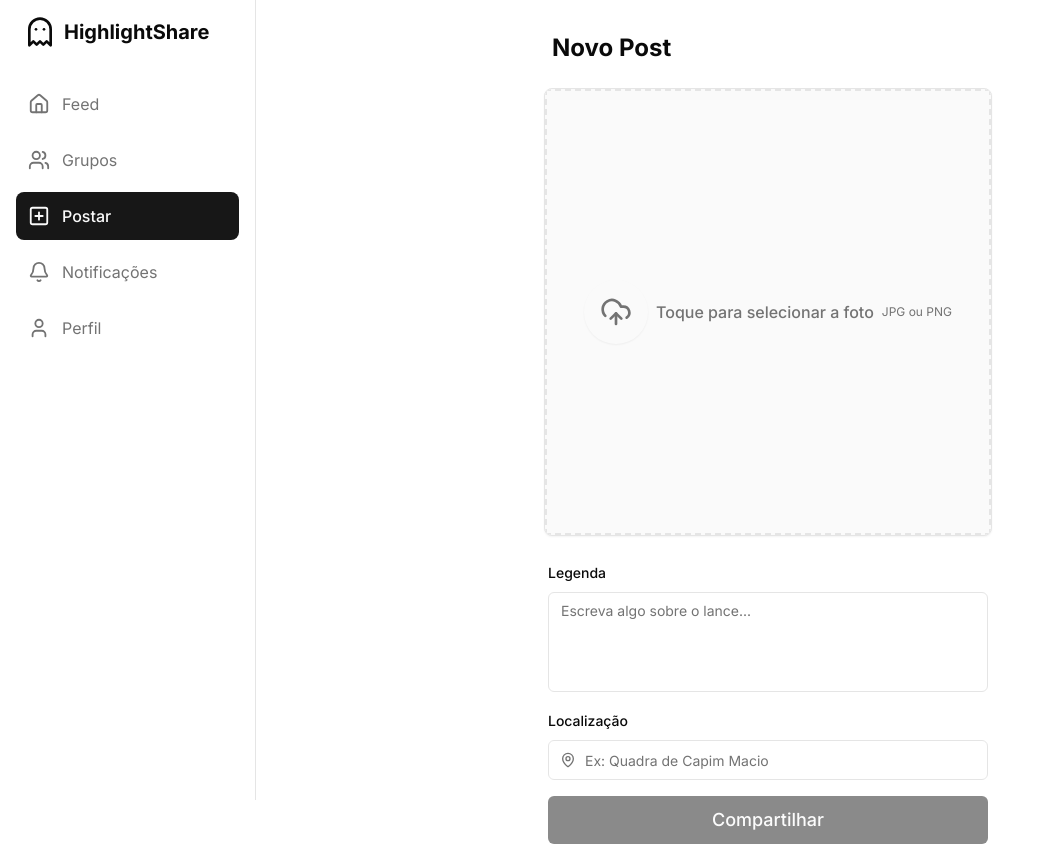
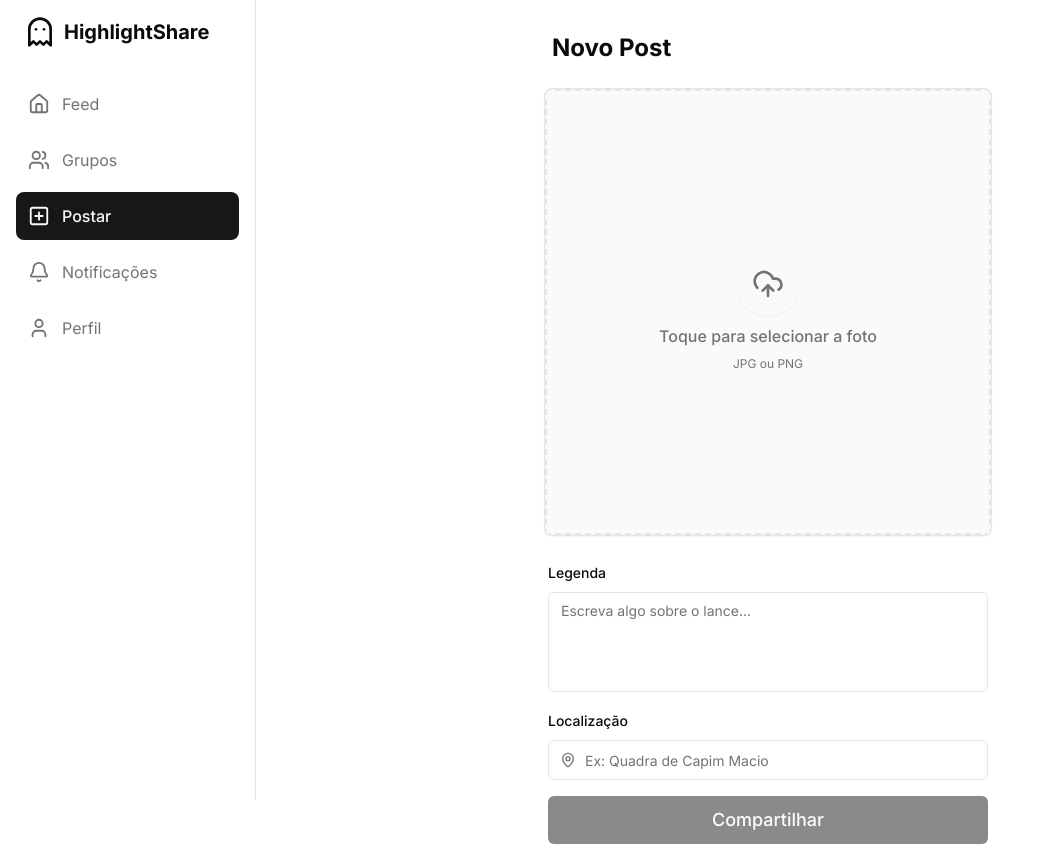
Before and after one commit to Alanforlan4/highlight-share, a Next.js app in the folder frontend/: page /post in a window 1280 px wide. Shown: the whole page, without its empty margins (0-1039 px from the left). Built offline with nearby package versions, Linux system fonts and the light colour scheme; sample sign-in values are in the browser's storage.

Commit message:
pequenas mudanças e correções

```diff
--- a/frontend/app/(main)/post/page.jsx
+++ b/frontend/app/(main)/post/page.jsx
@@ -118,7 +118,7 @@
                 onClick={() => fileInputRef.current?.click()}
                 className="aspect-square w-full flex flex-col items-center justify-center bg-muted/50 border-2 border-dashed hover:bg-muted cursor-pointer transition-colors"
               >
-                <div className="flex flx-col items-center gap-2 text-muted-foreground">
+                <div className="flex flex-col items-center gap-2 text-muted-foreground">
                   <div className="p-4 bg-bakcground rounded-full shadow-sm">
                     <UploadCloud className="h-8 w-8" />
                   </div>
--- a/frontend/app/login/page.jsx
+++ b/frontend/app/login/page.jsx
@@ -53,7 +53,7 @@
 
   async function onLogin(data) {
     setIsLoading(true);
-    // todo: integração com backend
+    //TODO: integração com backend (salvar token em localStorage)
   }
 
   async function onSignup(data) {
```
